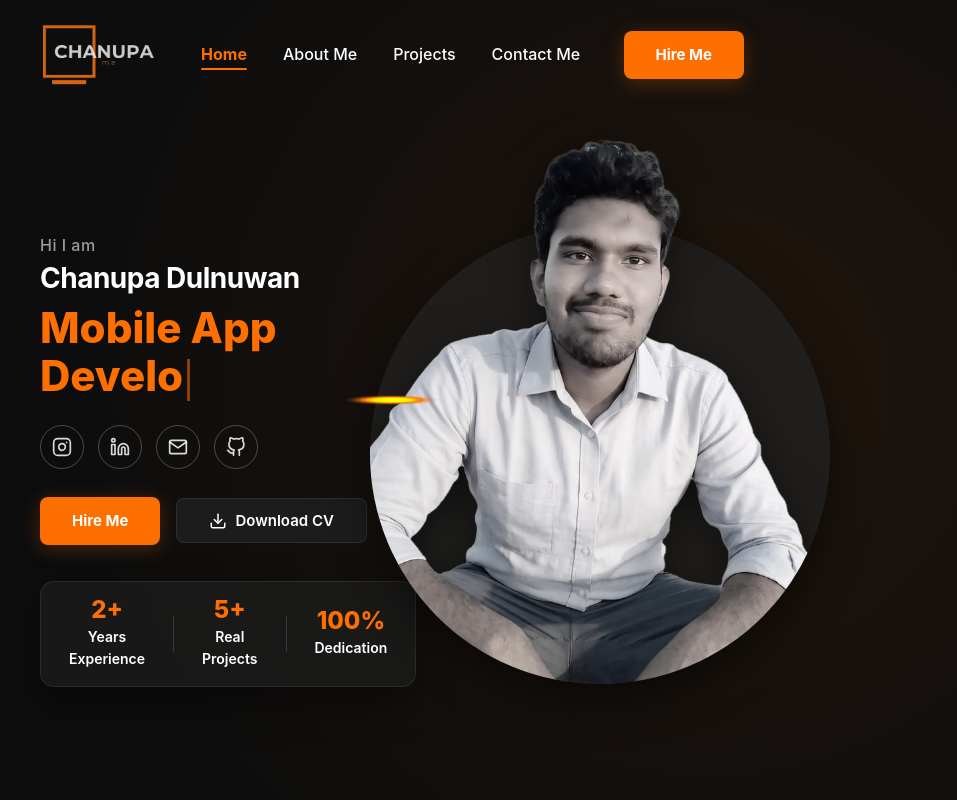
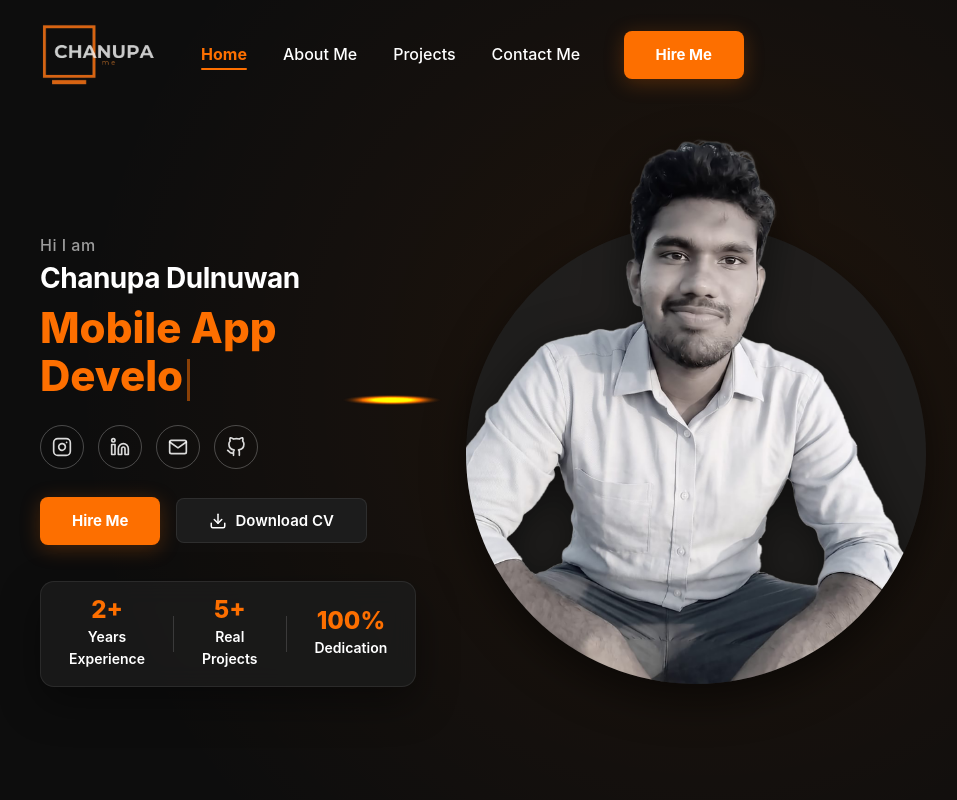
Before and after one commit to chanupadulnuwan/chanupa-portfolio, a React (Vite) app: page / in a window 1280 px wide. Shown: the top 800 px of the page, without its empty margins (248-1205 px from the left). Built offline with nearby package versions, Linux system fonts and the light colour scheme.

Commit message:
style: shift avatar set 1 inch to the right

```diff
--- a/src/components/Hero.css
+++ b/src/components/Hero.css
@@ -103,7 +103,7 @@
   background: rgba(255, 255, 255, 0.15);
 }
 
-/* Right Column - 2 Circles 3D Pop-Out Technique (Moved 1 inch UP) */
+/* Right Column - 2 Circles 3D Pop-Out Technique (Moved 1 inch UP and 1 inch RIGHT) */
 .hero-image-wrapper {
   position: relative;
   width: 540px;
@@ -112,7 +112,7 @@
   display: flex;
   justify-content: center;
   align-items: flex-end;
-  transform: translateY(-1in);
+  transform: translate(1in, -1in);
 }
 
 /* 2nd Circle: Grey Background Disc behind image (460px x 460px) */
```
